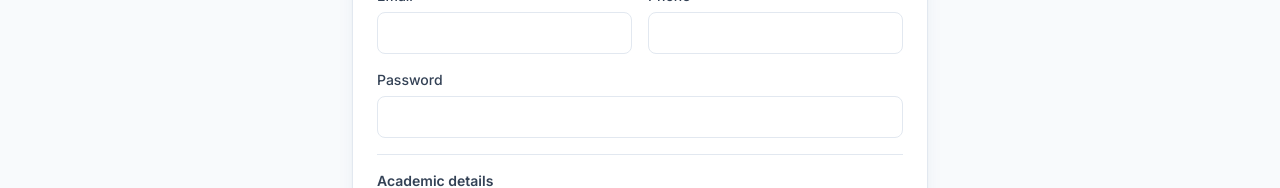
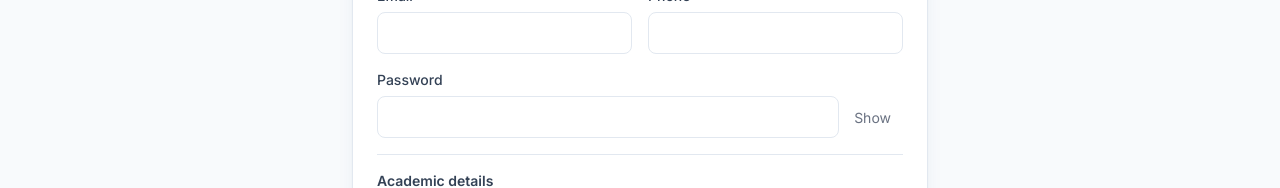
Before and after one commit to DEBTULYA2005/OrbitEducations, a React (Vite) app: page /signup in a window 1280 px wide. Shown: the part 332-520 px from the top of the page. Built offline with nearby package versions, Linux system fonts and the light colour scheme; no server answers.

Commit message:
Signup Password hide/show feature

```diff
--- a/src/components/auth/LoginForm.jsx
+++ b/src/components/auth/LoginForm.jsx
@@ -68,7 +68,9 @@ export default function LoginForm({ onSuccess }) {
 
       {loginError && (
         <ErrorMessage>
-          {loginError.response?.data?.detail || 'Unable to log in. Check your details and try again.'}
+          {loginError.response?.data?.detail ||
+            Object.values(loginError.response?.data || {}).flat()[0] ||
+            'Unable to log in. Check your details and try again.'}
         </ErrorMessage>
       )}
 
--- a/src/components/auth/SignupForm.jsx
+++ b/src/components/auth/SignupForm.jsx
@@ -88,6 +88,7 @@ export default function SignupForm({ onSuccess }) {
   const { signup, isSigningUp, signupError } = useAuth()
   const navigate = useNavigate()
   const [form, setForm] = useState(INITIAL_FORM)
+  const [showPassword, setShowPassword] = useState(false)
 
   function generateUID() {
     return `ORB${Date.now().toString().slice(-8)}${Math.floor(Math.random() * 100)}`
@@ -161,16 +162,26 @@ export default function SignupForm({ onSuccess }) {
           required
         />
 
+        <div className="relative sm:col-span-2">
           <Input
             id="su-password"
             name="password"
-          type="password"
+            type={showPassword ? 'text' : 'password'}
             label="Password"
             value={form.password}
             onChange={handleChange}
             required
-          className="sm:col-span-2"
+            className="w-full pr-16"
           />
+
+          <button
+            type="button"
+            onClick={() => setShowPassword((prev) => !prev)}
+            className="absolute right-3 top-[38px] text-sm text-gray-500 hover:text-gray-700"
+          >
+            {showPassword ? 'Hide' : 'Show'}
+          </button>
+        </div>
       </div>
 
       {/* Academic Information */}
```
Lines whose indentation alone changed are shown as unchanged.
